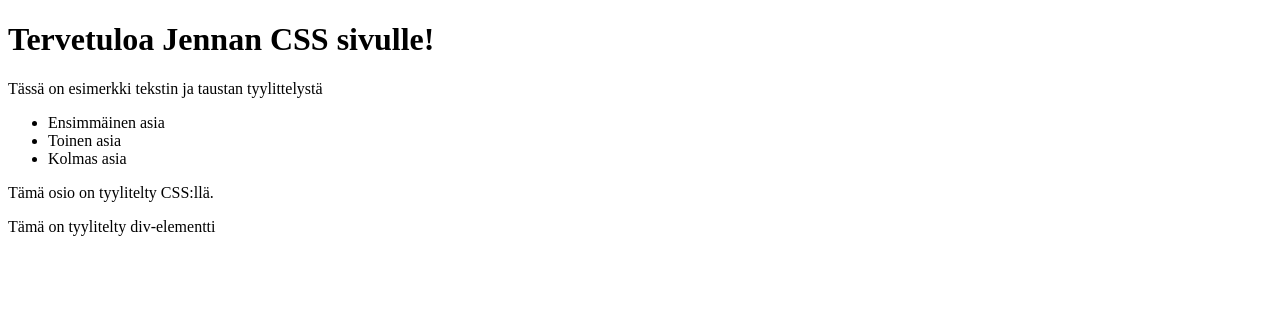
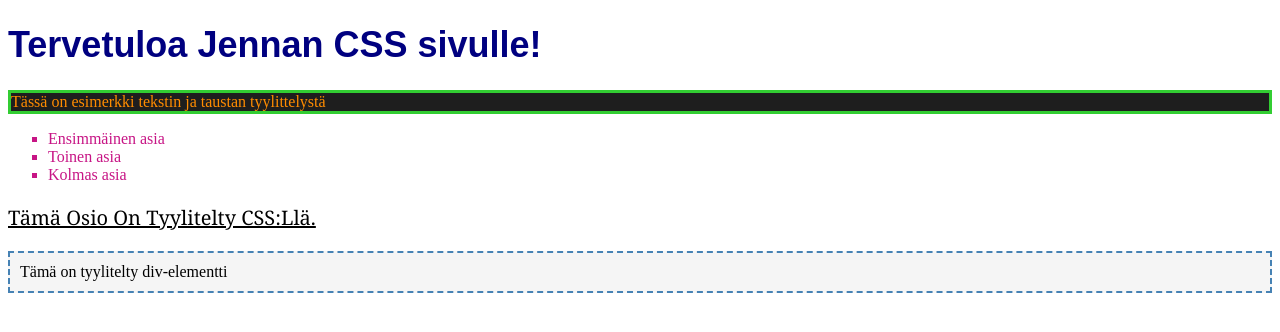
Before and after one commit to hem111je/jehlauschool.github.io, a plain HTML site: page CSS_Basics_Assignment/index.html in a window 1280 px wide. Drawn offline with Linux system fonts and the light colour scheme.

Commit message:
Update styles.css

```diff
--- a/CSS_Basics_Assignment/styles.css
+++ b/CSS_Basics_Assignment/styles.css
@@ -1,25 +1,26 @@
+/* Muuttaa fonttikokoa -perhettä ja tekstin väriä */
+.header-esimerkki {
+    font-size: 36px;
+    font-family: Arial, sans-serif;
+    color: navy;
+}
+
 /* suosikkiväri + kontrastitausta + reunaviiva */
-color-esimerkki {
+.color-esimerkki {
     color: darkorange; /* nimetty väri */
     background-color: #1e1e1e; /* heksakoodi - kontrasti */
     border: 3px solid limegreen; /* väri + paksuus */
 }
 
-/* Muuttaa fonttikokoa -perhettä ja tekstin väriä */
-header-esimerkki {
-    font-size: 36px;
-    font-family: Arial, sans-serif;
-    color: navy;
-}
 
 /* Muuttaa luettelon tyyliä ja tekstin väriä */
-lista-esimerkki {
+.lista-esimerkki {
     list-style-type: square; /* bullet point -tyyli */
     color: mediumvioletred;
 }
 
 /* Fontti, koko, iso alkukirjain, alleviivaus */
-teksti-esimerkki {
+.teksti-esimerkki {
     font-family: Georgia, serif;
     font-size: 20px;
     text-transform: capitalize;
@@ -27,7 +28,7 @@ teksti-esimerkki {
 }
 
 /* Taustaväri + reunaviiva */
-div-esimerkki {
+.div-esimerkki {
     background-color: #f5f5f5;
     border: 2px dashed steelblue;
     padding: 10px;
```
